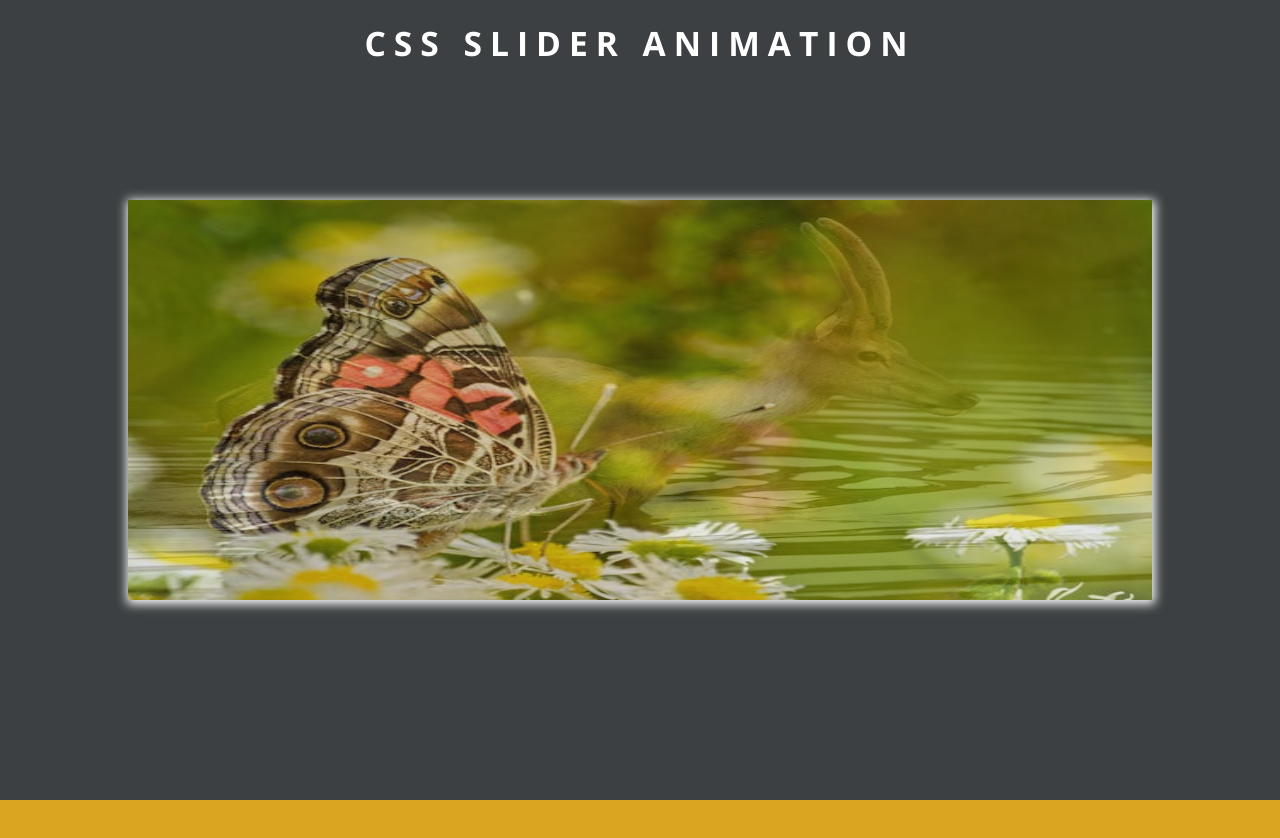
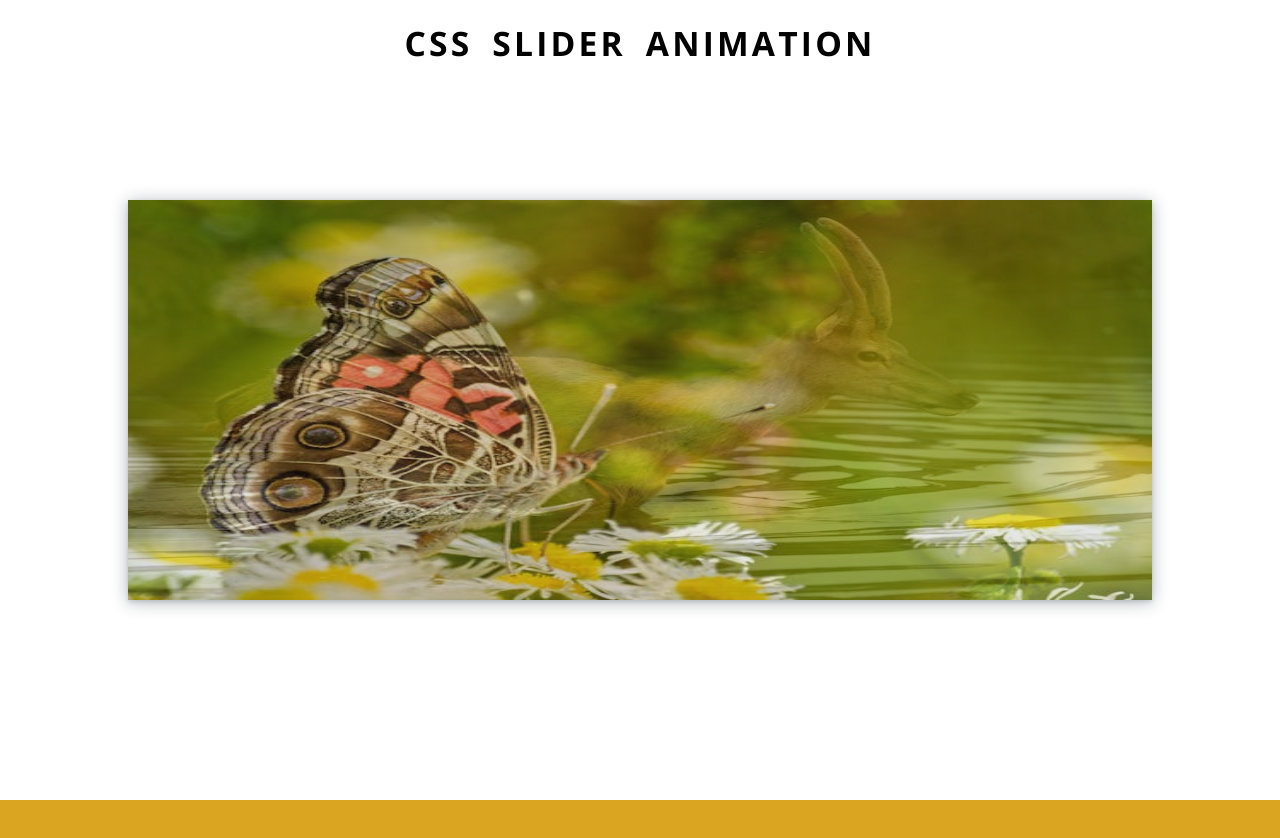
Before and after one commit to younuskhan1/carousel-just-images, a plain HTML site: page index.html in a window 1280 px wide. Shown: the top 838 px of the page. Drawn offline with nearby package versions, Linux system fonts and the light colour scheme.

Commit message:
keep some notes

```diff
--- a/style.css
+++ b/style.css
@@ -10,27 +10,32 @@
 .parent{
     width: 100%;
     height: 100vh;
-    background-color: rgba(27, 31, 34, 0.85);
+    background-color:white;
 }
 h1{
     font-size: 2.1rem;
     line-height: 1.4;
-    letter-spacing: 0.5rem;
+    word-spacing: 0.5rem;
+    letter-spacing: 0.2rem;
     text-align: center;
-    color: white;
+    color: black;
     padding-top: 20px;
 }
 .mainDiv{
     width: 80%;
     height: 400px;
     position: absolute;
+    cursor: pointer;
+    /* Immediate below three css lines keep the element at center location. */
     left: 50%;
     top: 50%;
     transform: translate(-50%, -50%);
     background-image: url(./images/butterfly.jpeg);
     background-size: 100% 100%;
-    box-shadow: 1px 2px 10px 2px white;
+    box-shadow: rgba(14, 30, 37, 0.12) 0px 2px 4px 0px,
+    rgba(14, 30, 37, 0.32) 0px 2px 16px 0px;
     animation: slider 60s linear infinite;
+
 }
 @keyframes slider{
   0%{background-image: url(./images/butterfly.jpeg);}
@@ -38,6 +43,9 @@ h1{
   50%{background-image: url(./images/redwall.jpeg);}
   75%{background-image: url(./images/sunflower.jpeg);}
 }
+.mainDiv:hover{
+    animation-play-state: paused;
+}
 .parent-mother{
     width: 100%;
     height: 100vh;
```
